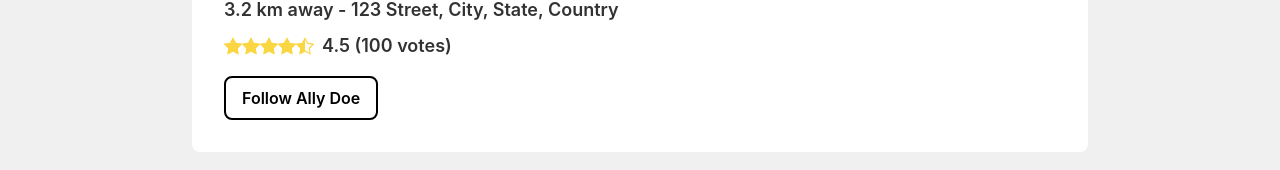
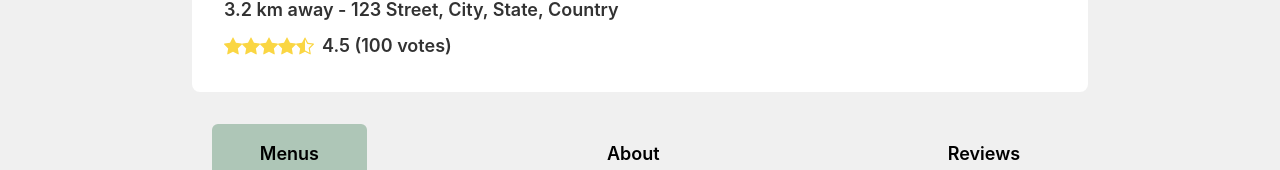
Before and after one commit to yemrebeskan/NeighboorFood, a React (Create React App) app in the folder ui/: page /chef/1 in a window 1280 px wide. Shown: the part 532-702 px from the top of the page. Built offline with nearby package versions, Linux system fonts and the light colour scheme.

Commit message:
Remove 'Follow'

```diff
--- a/ui/src/components/chefpageComponents/ChefProfile.js
+++ b/ui/src/components/chefpageComponents/ChefProfile.js
@@ -60,9 +60,6 @@ const ChefProfile = ({ chef = {
               <StarRating stars={chef.rating} totalVotes={chef.totalVotes} />
             </span>
           </div>
-          <button className="mt-4 px-4 py-2 border-2 border-black rounded-lg bg-transparent text-black font-semibold hover:bg-black hover:text-white transition-colors duration-300">
-            Follow {chef.name}
-          </button>
         </div>
       </div>
     );
```
